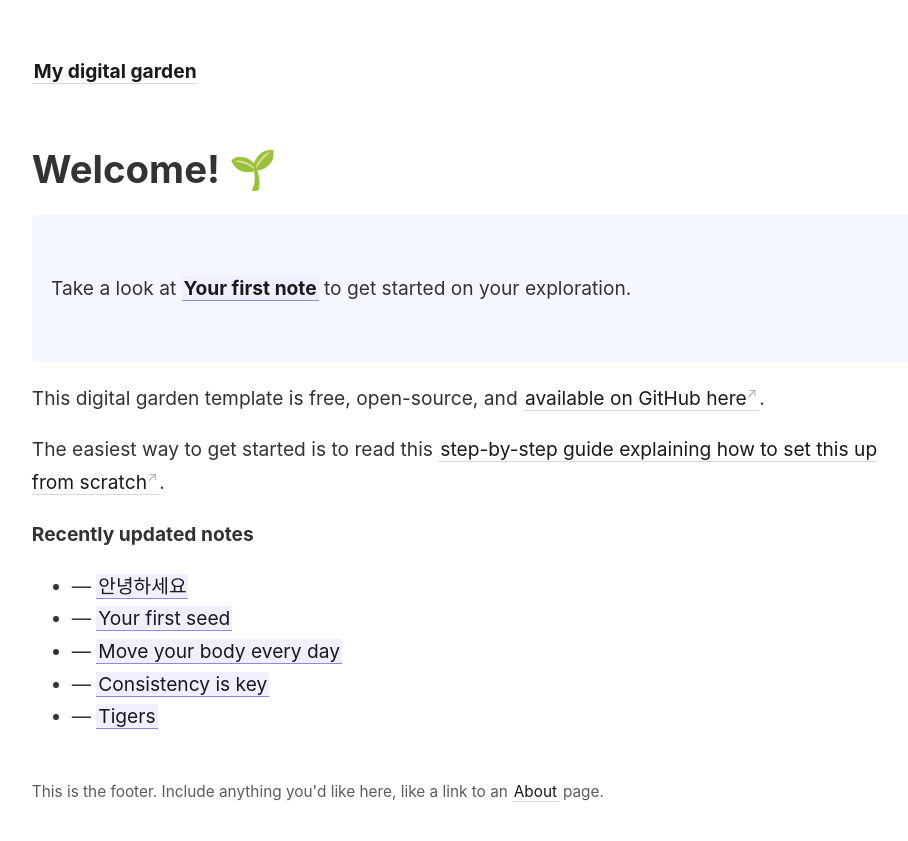
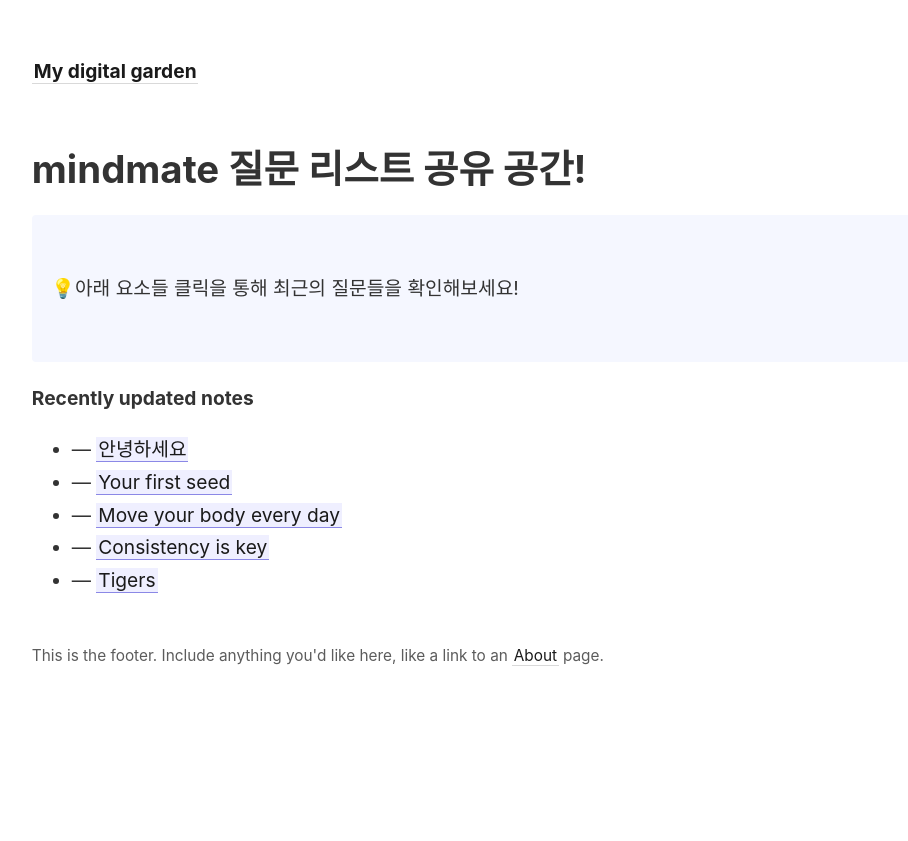
Before and after one commit to bangjeun/mindmate.question, a Jekyll site: the page built from _pages/index.md, in a window 1280 px wide. Shown: the top 841 px of the page, without its empty margins (45-953 px from the left). Built offline with Jekyll 4.4.1, drawn with Linux system fonts in a browser that asks for light colours.

Commit message:
Update index.md

```diff
--- a/_pages/index.md
+++ b/_pages/index.md
@@ -5,15 +5,11 @@
 permalink: /
 ---
 
-# Welcome! 🌱
+# mindmate 질문 리스트 공유 공간!
 
 <p style="padding: 3em 1em; background: #f5f7ff; border-radius: 4px;">
-  Take a look at <span style="font-weight: bold">[[Your first note]]</span> to get started on your exploration.
+  💡아래 요소들 클릭을 통해 최근의 질문들을 확인해보세요!
 </p>
-
-This digital garden template is free, open-source, and [available on GitHub here](https://github.com/maximevaillancourt/digital-garden-jekyll-template).
-
-The easiest way to get started is to read this [step-by-step guide explaining how to set this up from scratch](https://maximevaillancourt.com/blog/setting-up-your-own-digital-garden-with-jekyll).
 
 <strong>Recently updated notes</strong>
 
@@ -27,6 +23,7 @@
 </ul>
 
 <style>
+  <link rel="stylesheet" type="text/css" href="https://cdn.jsdelivr.net/gh/orioncactus/pretendard/dist/web/static/pretendard.css" />
   .wrapper {
     max-width: 46em;
   }
```
